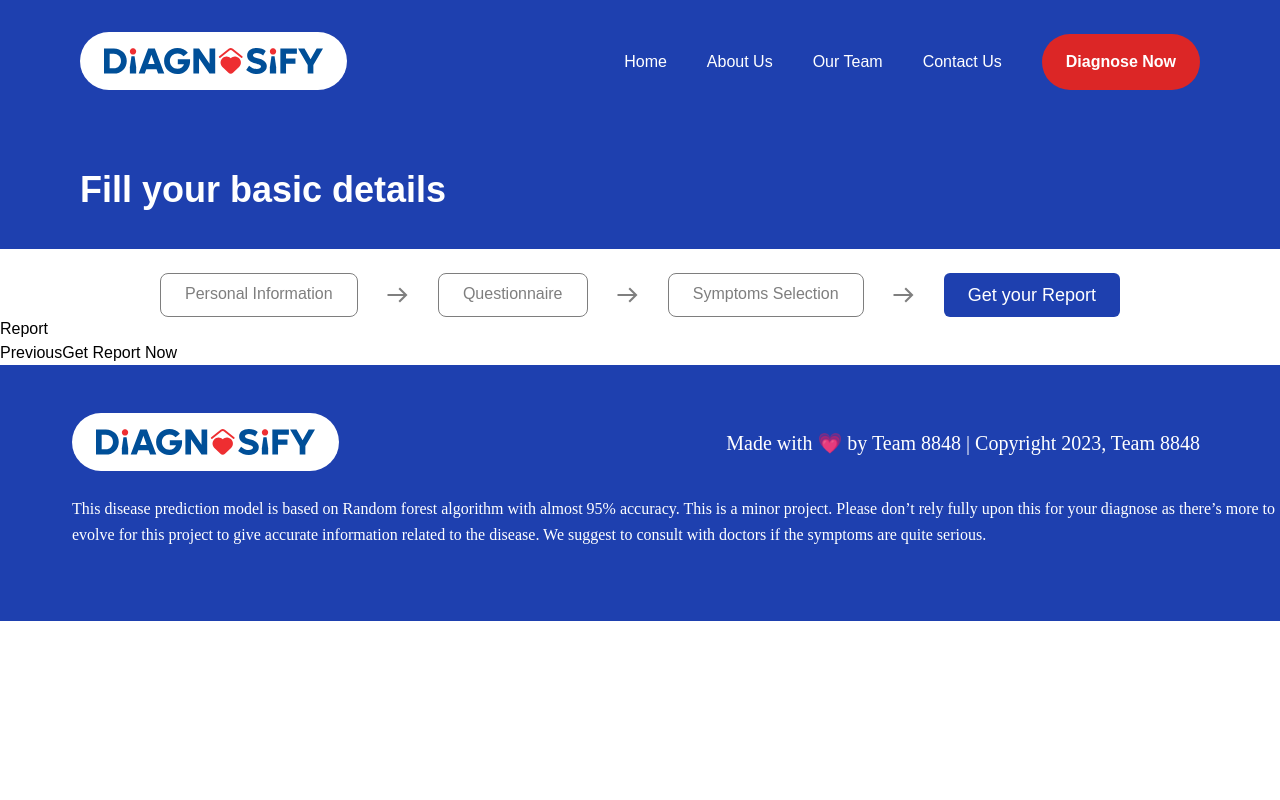
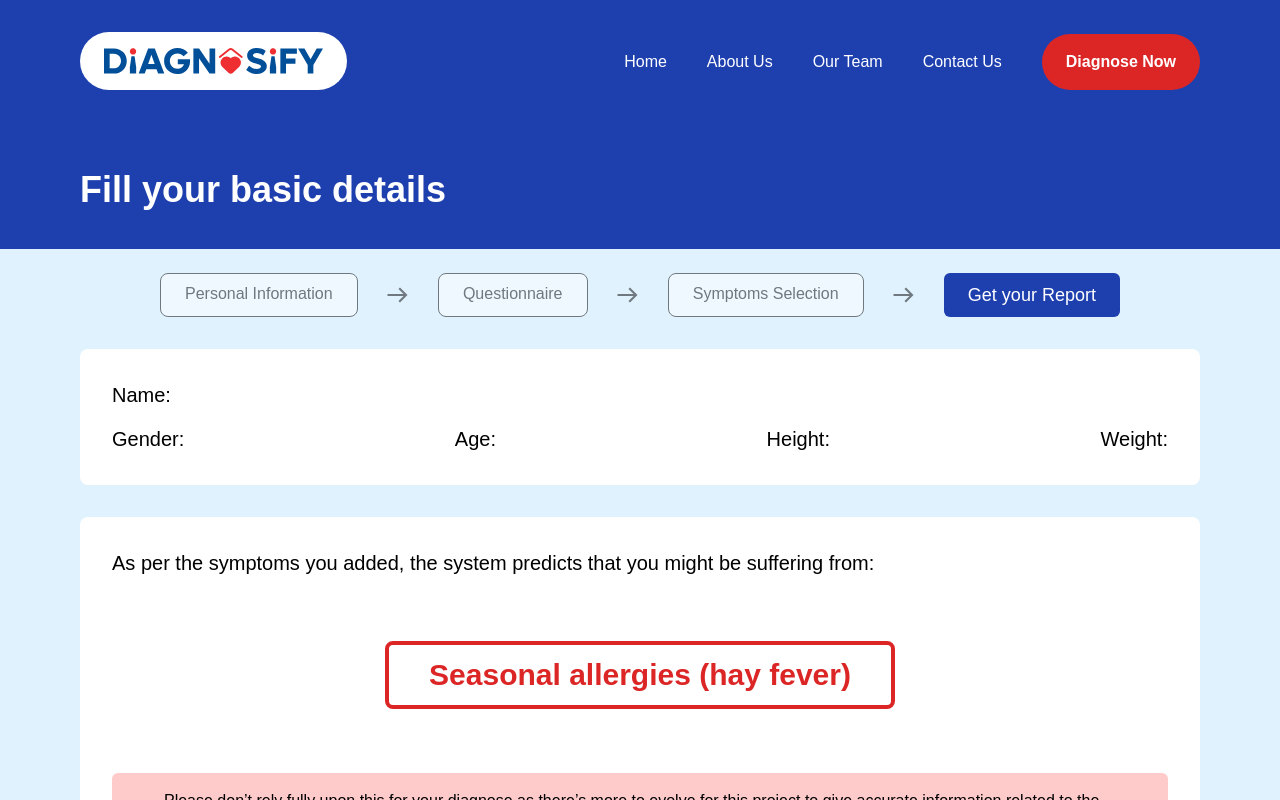
Before and after one commit to unikdahal/Diagnosify, a React (Create React App) app in the folder frontend/: page /diagnose in a window 1280 px wide. Both pictures are taken after a click on the element "Get your Report". Shown: the top 800 px of the page. Built offline with nearby package versions, Linux system fonts and the light colour scheme.

Commit message:
Completed

```diff
--- a/frontend/src/Components/Diagnose/DiagnosePage.jsx
+++ b/frontend/src/Components/Diagnose/DiagnosePage.jsx
@@ -71,9 +71,8 @@ const DiagnosePage = () => {
   };
 
   return (
-    <div>
+    <div className="bg-sky-100">
       <div className="bg-blue-800">
-        {/* <Navbar /> */}
         <div className="flex justify-between pt-10 pb-8">
           <div className="text-white text-4xl font-bold leading-normal poppins px-20">
             Fill your basic details
@@ -81,7 +80,6 @@ const DiagnosePage = () => {
         </div>
       </div>
 
-      {formData.symptom_list}
       {stage === 1 && (
         <>
           <div className="flex w-full justify-between mt-6 px-40">
@@ -193,6 +191,7 @@ const DiagnosePage = () => {
             </div>
           </div>
           <Stage3
+            setFormData={setFormData}
             formData={formData}
             onFormDataChange={handleFormDataChange}
             onNext={handleNext}
--- a/frontend/src/Components/Diagnose/Stage1.jsx
+++ b/frontend/src/Components/Diagnose/Stage1.jsx
@@ -1,5 +1,4 @@
 import React from "react";
-import RedButton from "../RedButton";
 
 function Stage1({ formData, onFormDataChange, onNext }) {
   const handleChange = (e) => {
--- a/frontend/src/Components/Diagnose/Stage3.jsx
+++ b/frontend/src/Components/Diagnose/Stage3.jsx
@@ -1,6 +1,6 @@
 import React, { useEffect, useState } from "react";
 
-function Stage3({ formData, onFormDataChange, onNext, onPrevious }) {
+function Stage3({ formData, onFormDataChange, onNext, onPrevious, setFormData }) {
   const [symptoms, setSymptoms] = useState([]);
   const [selectedSymptoms, setSelectedSymptoms] = useState([]);
   const [searchTerm, setSearchTerm] = useState("");
@@ -8,6 +8,12 @@ function Stage3({ formData, onFormDataChange, onNext, onPrevious }) {
   useEffect(() => {
     fetchData();
   }, []);
+
+  useEffect(()=>{
+    setFormData((prevFormData) => ({
+      ...prevFormData,selectedSymptoms
+    }));
+  },[selectedSymptoms]);
 
   const fetchData = async () => {
     try {
@@ -33,6 +39,8 @@ function Stage3({ formData, onFormDataChange, onNext, onPrevious }) {
   const filteredSymptoms = symptoms.filter(symptom =>
     symptom.toLowerCase().includes(searchTerm.toLowerCase())
   );
+
+
 
   return (
     <div>
--- a/frontend/src/Components/Diagnose/Stage4.jsx
+++ b/frontend/src/Components/Diagnose/Stage4.jsx
@@ -1,19 +1,61 @@
-import React from 'react';
+import React from "react";
 
 function Stage4({ formData, onPrevious }) {
-  const handleSubmit = (e) => {
-    e.preventDefault();
-    // Handle report generation
-  };
+  return (
+    <div className="pb-20">
+      <div className="flex flex-col p-8 mx-20 my-8  justify-between gap-4 font-medium text-xl bg-white rounded-lg">
+        <h2>Name: {formData.fullName}</h2>
+        <div className="flex justify-between w-full">
+          <h2>Gender: {formData.gender}</h2>
+          <h2>Age: {formData.age}</h2>
+          <h2>Height: {formData.height}</h2>
+          <h2>Weight: {formData.weight}</h2>
+        </div>
+      </div>
+      <div className="mx-20 bg-white rounded-lg  p-8 flex flex-col gap-8">
+        <h1 className="text-xl">
+          As per the symptoms you added, the system predicts that you might be
+          suffering from:
+        </h1>
 
-  return (
-    <div>
-      <h2>Report</h2>
-      <form onSubmit={handleSubmit}>
-        {/* Display report based on formData */}
-        <button type="button" onClick={onPrevious}>Previous</button>
-        <button type="submit">Get Report Now</button>
-      </form>
+        <div class="my-8 px-10 py-3 w-fit mx-auto border-4 border-red-600 rounded-lg justify-center items-center gap-2">
+          <div class="text-red-600 text-3xl font-semibold ">
+            Seasonal allergies (hay fever)
+          </div>
+        </div>
+
+        <div className="flex p-4 bg-red-200 gap-4 rounded-md items-center">
+          <h1>⚠️</h1>
+          <h1>
+            Please don’t rely fully upon this for your diagnose as there’s more
+            to evolve for this project to give accurate information related to
+            the disease. We suggest to consult with doctors if the symptoms are
+            quite serious.
+          </h1>
+        </div>
+
+        <div className="text-lg">
+          Seasonal allergies, also known as hay fever, are allergic reactions
+          that happen during certain times of the year, usually when outdoor
+          molds release their spores, and trees, grasses, and weeds release tiny
+          pollen particles into the air to fertilize other plants.The immune
+          systems of people who are allergic to mold spores or pollen treat
+          these particles(called allergens) as invaders and release chemicals,
+          including histamine, into the bloodstream to defend against them.It 's
+          the release of these chemicals that causes allergy symptoms.
+        </div>
+
+        <div className="flex flex-col gap-8">
+          <h1 className="text-xl font-bold">
+            The Preventive Measures of Seasonal allergies (hay fever) are:
+          </h1>
+          <ul className="list-disc mx-10">
+            <li>Avoid allergens when possible. </li>
+            <li>use air purifiers.</li>
+            <li>take prescribed antihistamines..</li>
+          </ul>
+        </div>
+      </div>
     </div>
   );
 }
```
